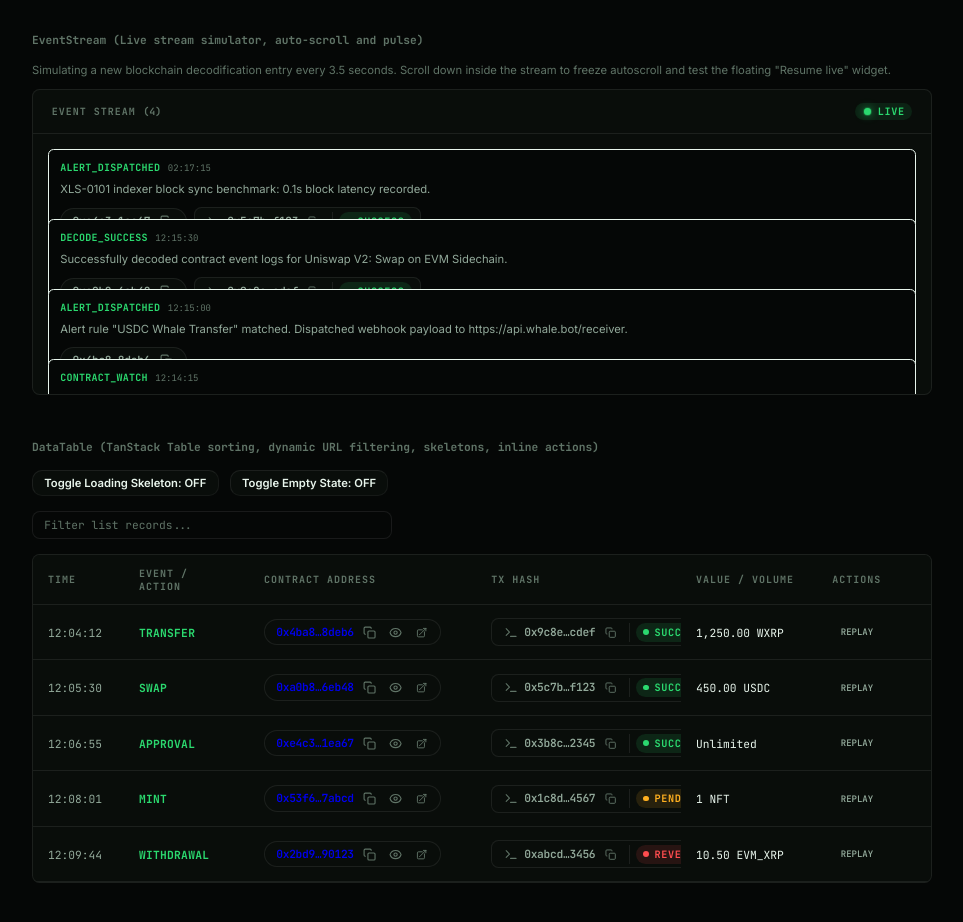
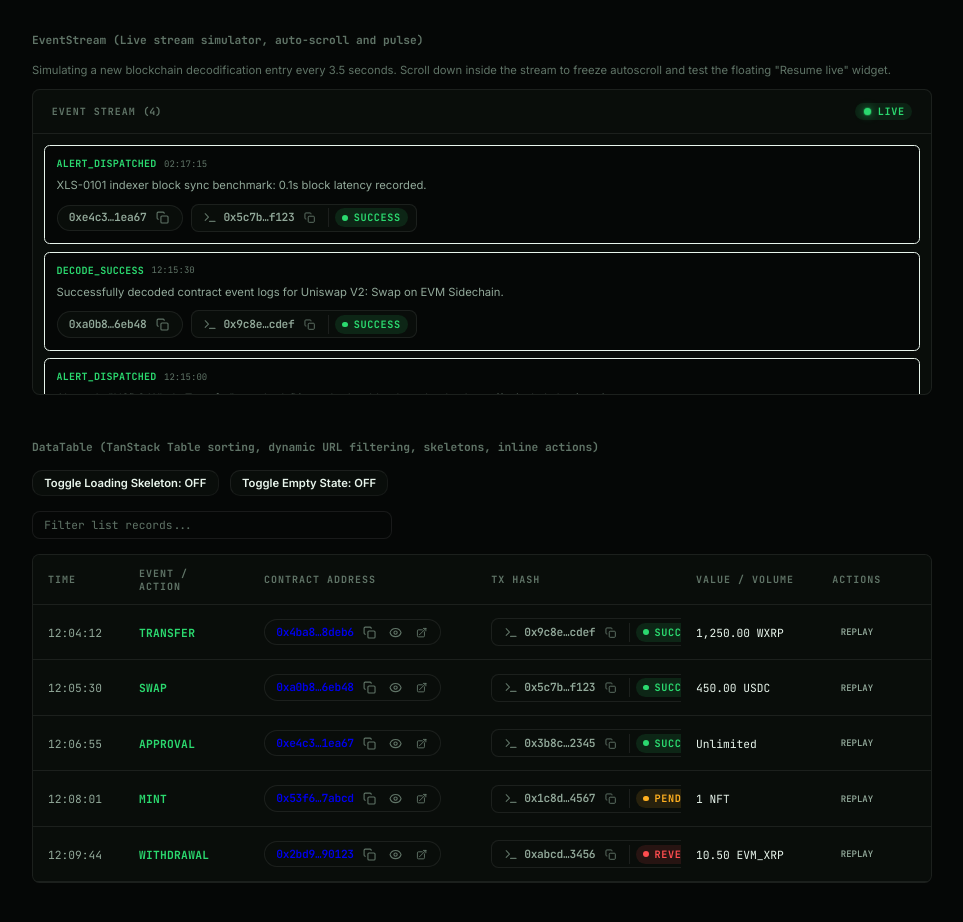
Before and after one commit to rperezga/kryndel, a Next.js app in the folder packages/web/: page /design in a window 1280 px wide. Shown: the part 4120-5042 px from the top of the page, without its empty margins (158-1121 px from the left). Built offline with nearby package versions, Linux system fonts and the light colour scheme.

Commit message:
fix(dashboard): event stream sin virtualizador (filas se solapaban) + sin texto de relleno

```diff
--- a/packages/web/src/app/(app)/dashboard/LiveEventStream.tsx
+++ b/packages/web/src/app/(app)/dashboard/LiveEventStream.tsx
@@ -23,7 +23,7 @@ function formatDbEvent(e: any): StreamEvent {
       .map(([k, v]) => `${k}=${String(v).slice(0, 15)}`)
       .join(', ')}`;
   } else {
-    description = `Event logs successfully processed on-chain.`;
+    description = '';
   }
 
   return {
--- a/packages/web/src/components/ds/EventStream.tsx
+++ b/packages/web/src/components/ds/EventStream.tsx
@@ -1,7 +1,6 @@
 'use client';
 
 import * as React from 'react';
-import { useVirtualizer } from '@tanstack/react-virtual';
 import { cn } from './cn';
 import { LivePill, PhosphorPulse } from './LiveIndicator';
 import { Button } from './Button';
@@ -76,14 +75,6 @@ export function EventStream({
     setShowResumeButton(false);
   };
 
-  // Virtualizer for high performance rendering of massive logs
-  const rowVirtualizer = useVirtualizer({
-    count: events.length,
-    getScrollElement: () => containerRef.current,
-    estimateSize: () => 70, // Estimate height per event row card
-    overscan: 5,
-  });
-
   return (
     <div
       className={cn(
@@ -107,28 +98,17 @@ export function EventStream({
       <div
         ref={containerRef}
         onScroll={handleScroll}
-        className="flex-1 overflow-y-auto custom-scrollbar p-3"
+        className="flex-1 overflow-y-auto custom-scrollbar p-3 flex flex-col gap-2"
         style={{ maxHeight }}
       >
-        <div
-          style={{
-            height: `${rowVirtualizer.getTotalSize()}px`,
-            width: '100%',
-            position: 'relative',
-          }}
-        >
-          {rowVirtualizer.getVirtualItems().map((virtualRow) => {
-            const event = events[virtualRow.index];
-            return (
-              <div
-                key={event.id}
-                className="absolute top-0 left-0 w-full p-1"
-                style={{
-                  height: `${virtualRow.size}px`,
-                  transform: `translateY(${virtualRow.start}px)`,
-                }}
-              >
-                <PhosphorPulse active={!!event.isNew}>
+        {events.length === 0 && (
+          <div className="text-center py-8 font-ds-mono text-[11px] text-ds-text-3 select-none">
+            — no events yet —
+          </div>
+        )}
+
+        {events.map((event) => (
+          <PhosphorPulse key={event.id} active={!!event.isNew}>
             <div
               className={cn(
                 'flex items-start justify-between bg-ds-shell border border-solid border-ds-border/60 rounded-md p-3 transition-colors duration-150 hover:bg-ds-panel-2/20',
@@ -146,17 +126,17 @@ export function EventStream({
                   </span>
                 </div>
 
-                      {/* Event Row Content Description */}
+                {/* Event Row Content Description (solo si hay algo útil) */}
+                {event.description && (
                   <p className="font-ds-sans text-xs text-ds-text-2 leading-relaxed truncate pr-4">
                     {event.description}
                   </p>
+                )}
 
                 {/* Event Row Metadata Actions (Pills) */}
                 {(event.address || event.hash) && (
                   <div className="flex flex-wrap items-center gap-2 mt-1">
-                          {event.address && (
-                            <AddressPill address={event.address} />
-                          )}
+                    {event.address && <AddressPill address={event.address} />}
                     {event.hash && (
                       <TxPill hash={event.hash} status={event.status} />
                     )}
@@ -165,10 +145,7 @@ export function EventStream({
               </div>
             </div>
           </PhosphorPulse>
-              </div>
-            );
-          })}
-        </div>
+        ))}
       </div>
 
       {/* Floating "Resume live" button panel */}
```
Lines whose indentation alone changed are shown as unchanged.
